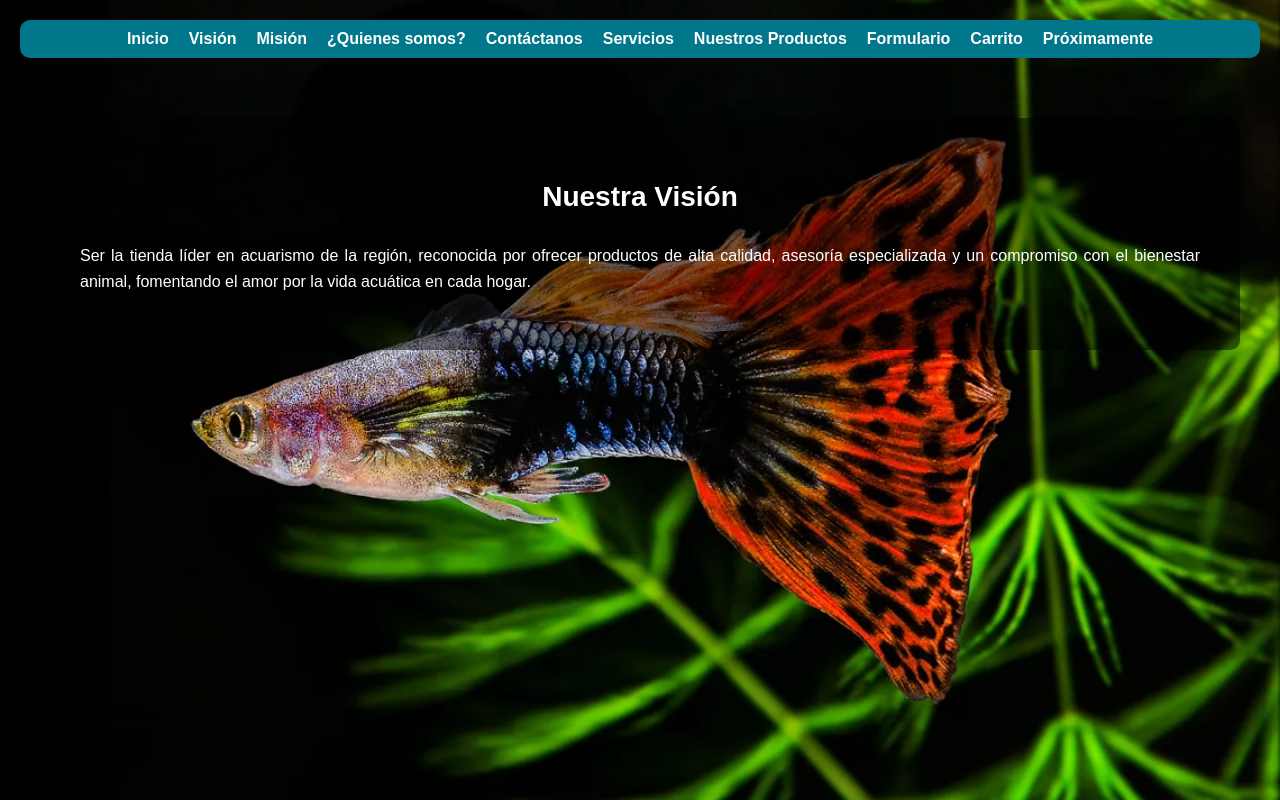
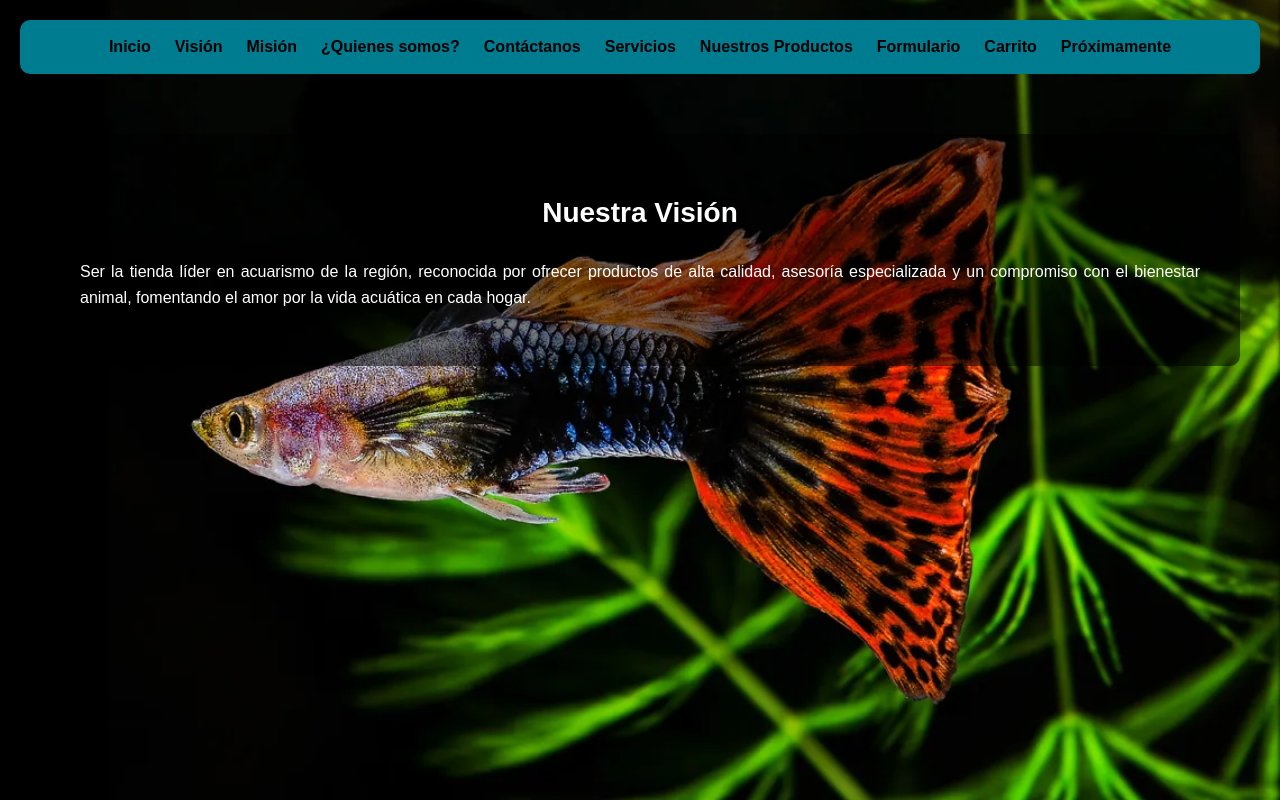
Before and after one commit to marcosbarrios609/paginaweb, a plain HTML site: page Vision.html in a window 1280 px wide. Drawn offline with Linux system fonts and the light colour scheme.

Commit message:
Update Vision.html

```diff
--- a/Vision.html
+++ b/Vision.html
@@ -39,21 +39,10 @@ hogar.</p>
       background-size: cover;
       background-position: center;
       background-attachment: fixed;
-      color: #ffffff; /* <== AQUÍ CAMBIAMOS A TEXTO BLANCO */
+      color: #ffffff;
     }
 
-    nav {
-      background-color: #00778B;
-      padding: 10px;
-      text-align: center;
-    }
 
-    nav a {
-      color: white;
-      text-decoration: none;
-      margin: 0 10px;
-      font-weight: bold;
-    }
 
     .who-weare {
       padding: 40px;
```
